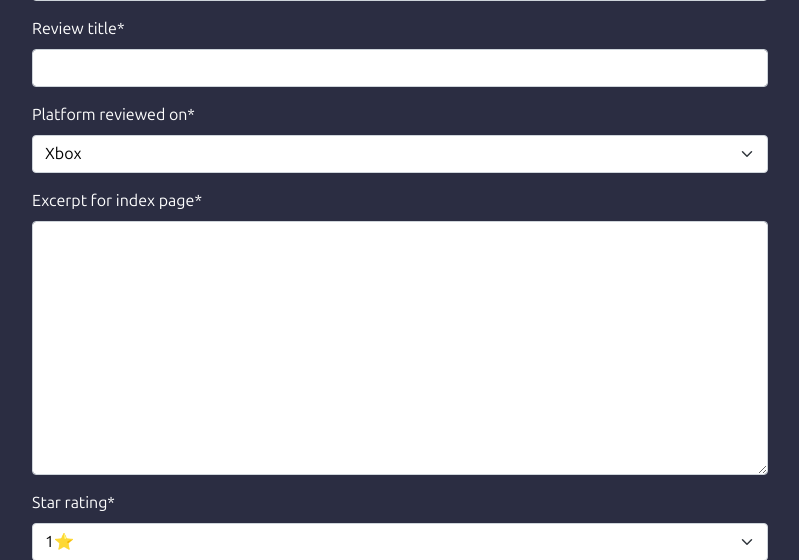
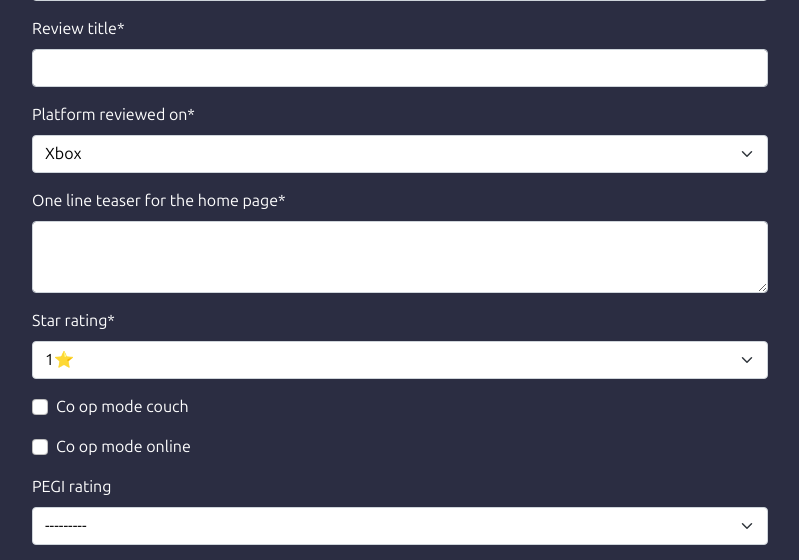
Before and after one commit to CharlesTack/AllCoopedUp, a Django app: page /submit/ in a window 1280 px wide. Shown: the part 289-849 px from the top of the page, without its empty margins (240-1039 px from the left). Run offline with Django 5.2, Linux system fonts and the light colour scheme; the visitor is signed in with stand-in values (Sample User, id 1); some libraries are stand-ins or nearby versions.

Commit message:
fix bugs 19 & 20 re index excerpt

```diff
--- a/review/forms.py
+++ b/review/forms.py
@@ -33,7 +33,7 @@ class ReviewForm(forms.ModelForm):
             'featured_image', 'full_review',
         ]
         labels = {
-            'index_excerpt': 'Excerpt for index page',
+            'index_excerpt': 'One line teaser for the home page',
             'pegi_rating': 'PEGI rating',
             'featured_image': 'Image (Please see copyright notice below)',
         }
@@ -43,6 +43,7 @@ class ReviewForm(forms.ModelForm):
                 choices=[('', 'Select a rating')] + list(RATING)),
             'pegi_rating': forms.Select(
                 choices=[('', 'Select a PEGI rating')] + list(PEGI)),
+            'index_excerpt': forms.Textarea(attrs={'class': 'index-excerpt'}),
         }
 
 
--- a/static/css/style.css
+++ b/static/css/style.css
@@ -229,6 +229,11 @@ select, select option {
     color: black !important;
 }
 
+/* Style for the excerpt for index page text field */
+.index-excerpt {
+    height: 72px; /* Adjust the height as needed */
+}
+
 /* Added below and marked as important to overwrite inline styling being forced by Summernote */
 .about-content p {
     color: var(--primary-color) !important;
```
Also changed, not shown: 1 other file.
